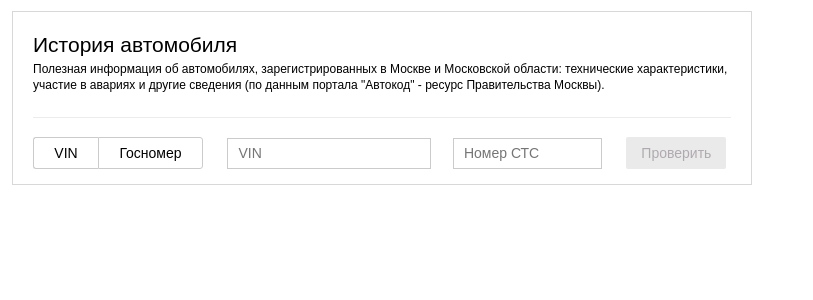
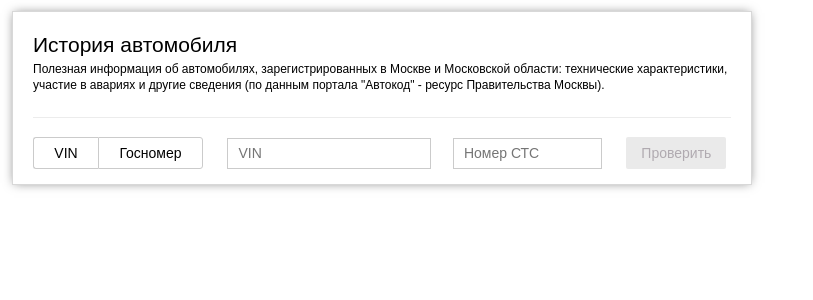
Before and after one commit to iamnoob/testrepa, a PHP site: page /maket.html in a window 1280 px wide. Shown: the top 300 px of the page, without its empty margins (0-813 px from the left). Run offline with PHP 8.4, Linux system fonts and the light colour scheme.

Commit message:
second commit

```diff
--- a/style2.css
+++ b/style2.css
@@ -20,6 +20,7 @@ p{
     margin: 11px 10px 10px 4px;
     padding: 7px 20px 20px 20px;
     border: solid 1px #d8d8d8;
+    box-shadow: 0px 0px 10px -2px rgba(0,0,0,0.5);
 }
 .vin{
     display: block;
```
